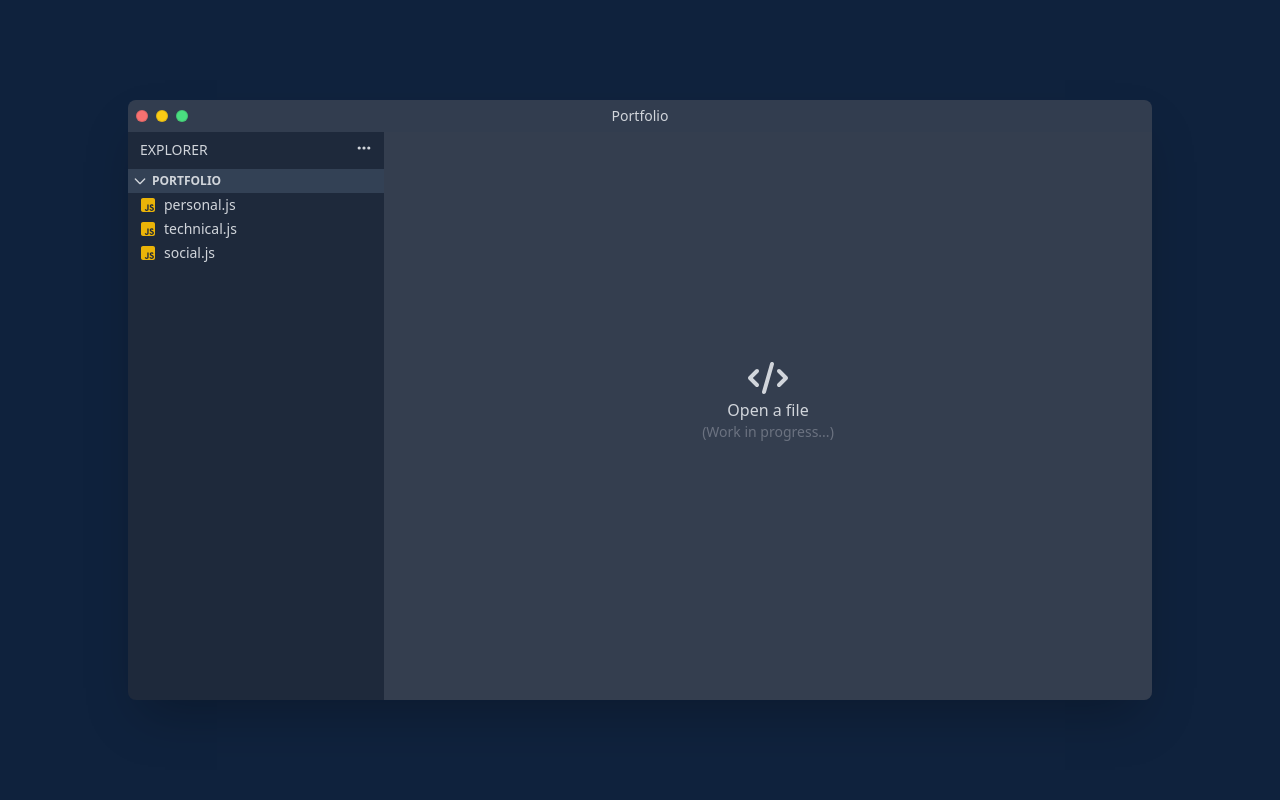
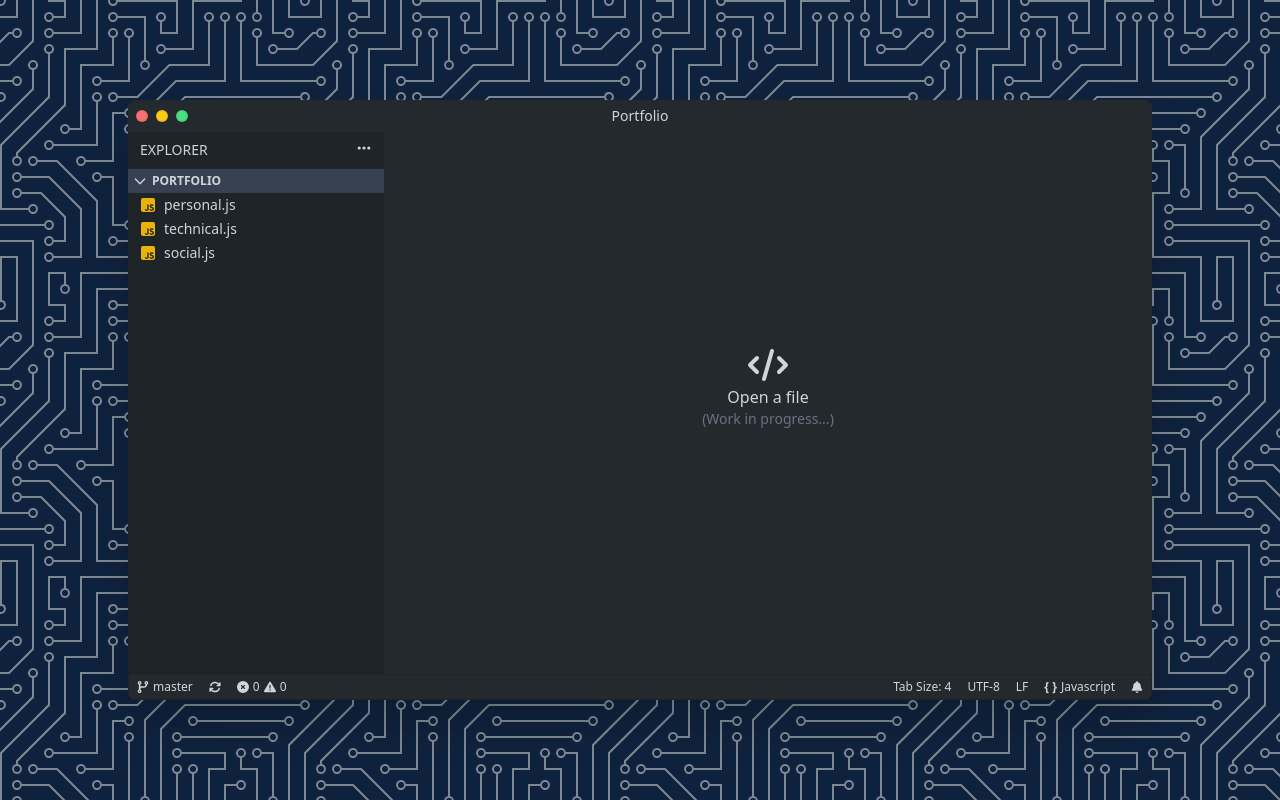
Before and after one commit to isa424/portfolio, a Next.js app: page / in a window 1280 px wide. Built offline with nearby package versions, Linux system fonts and the light colour scheme.

Commit message:
feat(ui): Made changes to editor and page background.
* Changed the editor's colors to match 'github dark' theme.
* Added a footer to the editor.
* Added a background color pattern to the page.

```diff
--- a/components/content.tsx
+++ b/components/content.tsx
@@ -19,17 +19,17 @@ export const Content: FC<PropsWithChildren<any>> = (props) => {
 	}
 
 	return (
-		<main className={'flex flex-col w-3/4 bg-slate-800'}>
+		<main className={`flex flex-col w-3/4 ${file ? 'bg-[#1f2428]' : 'bg-[#24292e]'}`}>
 			{/* Tabs */}
 			<div className={'flex justify-start items-center text-sm text-gray-300'}>
 				<div
 					role={'button'}
-					className={`${file ? 'flex' : 'hidden'} items-center gap-1 bg-gray-700/90 hover:bg-slate-600/90 w-auto pl-3 py-2 pr-1`}
+					className={`${file ? 'flex' : 'hidden'} items-center gap-1 bg-[#24292e] w-auto pl-3 py-2 pr-1`}
 				>
 					<FontAwesomeIcon icon={faJsSquare} className={'text-yellow-500 h-4 w-4'}/>
 					<span>{file}</span>
 					<button
-						className={'flex items-center justify-center hover:bg-gray-500 p-0.5 rounded'}
+						className={'flex items-center justify-center hover:bg-gray-700 p-0.5 rounded'}
 						onClick={handleClose}
 					>
 						<XIcon className={'h-4 w-4'}/>
@@ -38,7 +38,7 @@ export const Content: FC<PropsWithChildren<any>> = (props) => {
 			</div>
 
 			{/* Content */}
-			<div className={'flex-1 flex bg-gray-700/90'}>
+			<div className={'flex-1 flex'}>
 				{children}
 			</div>
 		</main>
--- a/components/editor.tsx
+++ b/components/editor.tsx
@@ -1,6 +1,7 @@
 import { FC, PropsWithChildren, useMemo } from 'react';
 import { useAppContext } from '../pages/_app';
 import { Content } from './content';
+import { Footer } from './footer';
 import { Sidebar } from './sidebar';
 import { ToolbarButton } from './toolbar_button';
 
@@ -21,7 +22,7 @@ export const Editor: FC<PropsWithChildren<any>> = (props) => {
 			className={'w-full h-full md:w-[1024px] md:h-[600px] rounded-lg shadow-2xl flex flex-col overflow-hidden'}
 		>
 			{/* Top Toolbar */}
-			<div className={`flex items-center justify-between bg-gray-700/90 px-2 py-1.5 shadow`}>
+			<div className={`flex items-center justify-between bg-[#24292e] px-2 py-1.5 shadow`}>
 				<div className="flex gap-2 absolute">
 					<ToolbarButton type={'close'} />
 					<ToolbarButton type={'minimize'} />
@@ -45,6 +46,8 @@ export const Editor: FC<PropsWithChildren<any>> = (props) => {
 				</Content>
 			</div>
 
+			{/*	 Footer */}
+			<Footer/>
 		</div>
 	);
 }
--- /dev/null
+++ b/components/footer.tsx
@@ -0,0 +1,54 @@
+import { FontAwesomeIcon } from '@fortawesome/react-fontawesome';
+import { FC, PropsWithChildren } from 'react';
+import { faCodeBranch, faTriangleExclamation, faCircleXmark, faBell, faArrowsRotate } from '@fortawesome/free-solid-svg-icons';
+
+const Section: FC<PropsWithChildren<any>> = ({children}) => (
+	<div className={'flex gap-1 items-center hover:bg-gray-700 py-1 px-2'}>
+		{children}
+	</div>
+);
+
+export const Footer: FC = () => {
+	return (
+		<footer
+			className={'flex justify-between w-full text-xs text-gray-300 bg-[#24292e] border border-top border-[#1f2428]'}
+		>
+			<div className={'flex'}>
+				<Section>
+					<FontAwesomeIcon icon={faCodeBranch} className={'h-3 w-3'}/>
+					<span>master</span>
+				</Section>
+
+				<Section>
+					<FontAwesomeIcon icon={faArrowsRotate} className={'h-3 w-3'}/>
+				</Section>
+
+				<Section>
+					<FontAwesomeIcon icon={faCircleXmark} className={'h-3 w-3'}/>
+					<span>0</span>
+					<FontAwesomeIcon icon={faTriangleExclamation} className={'h-3 w-3'}/>
+					<span>0</span>
+				</Section>
+			</div>
+
+			<div className={'flex'}>
+				<Section>
+					<span>Tab Size: 4</span>
+				</Section>
+				<Section>
+					<span>UTF-8</span>
+				</Section>
+				<Section>
+					<span>LF</span>
+				</Section>
+				<Section>
+					<span className={'font-bold'}>{'{ }'}</span>
+					<span>Javascript</span>
+				</Section>
+				<Section>
+					<FontAwesomeIcon icon={faBell} className={'h-3 w-3'}/>
+				</Section>
+			</div>
+		</footer>
+	);
+};
--- a/components/layout.tsx
+++ b/components/layout.tsx
@@ -2,6 +2,7 @@ import { FC, Fragment, PropsWithChildren, useMemo } from 'react';
 import { useAppContext } from '../pages/_app';
 import { Editor } from './editor';
 import Head from 'next/head';
+import styles from './layout.module.css';
 
 export const Layout: FC<PropsWithChildren<any>> = (props) => {
 	const { children } = props;
@@ -27,7 +28,7 @@ export const Layout: FC<PropsWithChildren<any>> = (props) => {
 				<link rel="canonical" href="https://portfolio-isa424.vercel.app/"></link>
 			</Head>
 
-			<div id={'layout'} className={'flex justify-center items-center h-full bg-[#0f223d]'}>
+			<div id={'layout'} className={`flex justify-center items-center h-full bg-[#0f223d] ${styles.layout}`}>
 				<Editor>
 					{children}
 				</Editor>
--- a/components/page.tsx
+++ b/components/page.tsx
@@ -1,9 +1,6 @@
-import { useMonaco } from '@monaco-editor/react';
+import File, { useMonaco } from '@monaco-editor/react';
 import { FC, useEffect, useState } from 'react';
 import { github_dark } from '../themes/github_dark';
-import dynamic from 'next/dynamic'
-
-const File = dynamic(() => import('@monaco-editor/react'), {ssr: false});
 
 export type IData = {
 	data: string
--- a/components/sidebar.tsx
+++ b/components/sidebar.tsx
@@ -31,10 +31,10 @@ export const Sidebar: FC = () => {
 		if (fileIndex > -1) {
 			setFile(files[fileIndex].name);
 		}
-	}, [router.pathname]);
+	}, [router.pathname, files, setFile]);
 
 	return (
-		<div className={'flex flex-col w-1/4 bg-slate-800 text-gray-300'}>
+		<div className={'flex flex-col w-1/4 bg-[#1f2428] text-gray-300'}>
 			{/* Top */}
 			<div className={'flex w-full justify-between text-sm px-3 py-2'}>
 				<div>EXPLORER</div>
@@ -49,7 +49,7 @@ export const Sidebar: FC = () => {
 			<div className={'flex flex-col'}>
 				<button
 					role={'button'}
-					className={'flex items-center gap-1 px-1 py-1 bg-slate-700 text-xs font-bold'}
+					className={'flex items-center gap-1 px-1 py-1 bg-gray-700 text-xs font-bold'}
 					onClick={handleFilesOpen}
 				>
 					{filesOpen ? (
@@ -62,10 +62,10 @@ export const Sidebar: FC = () => {
 
 				<div className={`${filesOpen ? 'flex' : 'hidden'} flex-col`}>
 					{files.map((f, i) => (
-						<Link href={f.href} key={i}>
+						<Link href={f.href} key={i} passHref={true}>
 							<button
 								role={'button'}
-								className={'flex text-sm gap-2 items-center hover:bg-slate-700 hover:cursor-pointer px-3 py-0.5'}
+								className={'flex text-sm gap-2 items-center hover:bg-gray-700 hover:cursor-pointer px-3 py-0.5'}
 							>
 								<div className={'flex items-center justify-center'}>
 									<FontAwesomeIcon icon={faJsSquare} className={'text-yellow-500 h-4 w-4'}/>
```
Also changed, not shown: components/layout.module.css (added).
